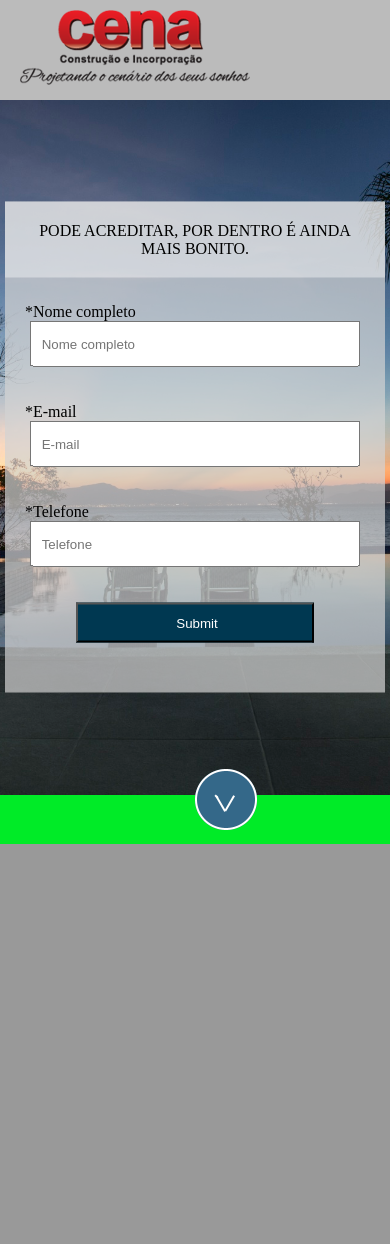
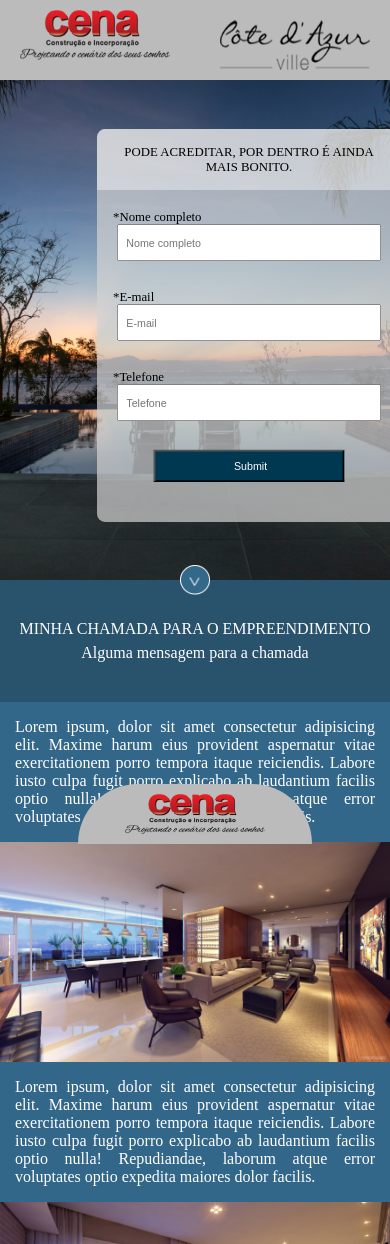
Before and after one commit to nobreerick/2-Projeto_Webmaster_Front-End, a plain HTML site: page index.html in a window 390 px wide. Shown: the top 1244 px of the page. Before the commit the page ends 844 px from the top, so only its background shows below. Drawn offline with Linux system fonts and the light colour scheme.

Commit message:
Inclusão da grid de conteúdo e footer animado, alteração na responsividade

```diff
--- a/index.html
+++ b/index.html
@@ -35,8 +35,43 @@
             </div>
             <div class="clear"></div>
             <img class="seta" src="./imagens/arrow.png">
+        </section><!--backgroundImg-->
+        <section id="calltoaction01" class="calltoaction">
+            <p>MINHA CHAMADA PARA O EMPREENDIMENTO</p>
+            <p>Alguma mensagem para a chamada</p>
         </section>
+        <section id="container01" class="container">
+            <div id="content01" class="content">
+                <p>Lorem ipsum, dolor sit amet consectetur adipisicing elit. Maxime harum eius provident aspernatur vitae exercitationem porro tempora itaque reiciendis. Labore iusto culpa fugit porro explicabo ab laudantium facilis optio nulla! Repudiandae, laborum atque error voluptates optio expedita maiores dolor facilis.</p>
+            </div>
+            <div id="underlayerimg01" class="underlayerimg">
+                <img id="contentimg01" class="contentimg" src="./imagens/mosaico1.jpg">
+            </div>
+            <div id="underlayerimg02" class="underlayerimg">
+                <img id="contentimg02" class="contentimg" src="./imagens/mosaico2.jpg">
+            </div>
+            <div id="content02" class="content">
+                <p>Lorem ipsum, dolor sit amet consectetur adipisicing elit. Maxime harum eius provident aspernatur vitae exercitationem porro tempora itaque reiciendis. Labore iusto culpa fugit porro explicabo ab laudantium facilis optio nulla! Repudiandae, laborum atque error voluptates optio expedita maiores dolor facilis.</p>
+            </div>
+            <div id="content03" class="content">
+                <p>Lorem ipsum, dolor sit amet consectetur adipisicing elit. Maxime harum eius provident aspernatur vitae exercitationem porro tempora itaque reiciendis. Labore iusto culpa fugit porro explicabo ab laudantium facilis optio nulla! Repudiandae, laborum atque error voluptates optio expedita maiores dolor facilis.</p>
+            </div>
+            <div id="underlayerimg03" class="underlayerimg">
+                <img id="contentimg03" class="contentimg" src="./imagens/mosaico3.jpg">
+            </div>
+            <div id="underlayerimg04" class="underlayerimg">
+                <img id="contentimg04" class="contentimg" src="./imagens/mosaico4.jpg">
+            </div>
+            <div id="content04" class="content">
+                <p>Lorem ipsum, dolor sit amet consectetur adipisicing elit. Maxime harum eius provident aspernatur vitae exercitationem porro tempora itaque reiciendis. Labore iusto culpa fugit porro explicabo ab laudantium facilis optio nulla! Repudiandae, laborum atque error voluptates optio expedita maiores dolor facilis.</p>
+            </div>
+        </section><!--content-->
     </main>
-    <footer></footer>
+    <footer>
+        <img class="logo" id="logo3" src="./imagens/logo1.png">
+        <p>Informação de contato:</p>
+        <p>Telefone: (XX) XXXXX-XXXX</p>
+        <p>E-mail: empresa@dominio.com</p>
+    </footer>
 </body>
 </html>
--- a/style.css
+++ b/style.css
@@ -37,9 +37,9 @@ header {
 
 main {
     width: 100%;
-    height: 100%;
     background-color: white;
     display: flex;
+    flex-direction: column;
     padding: 0;
 }
 
@@ -50,8 +50,7 @@ section[id="backgroundImg"] {
     background-size:cover;
     background-repeat: no-repeat;
     align-self: center;
-    margin: 0 10%;
-    width: 100%;
+    width: 80%;
     height: 100%;
     position: relative;
 }
@@ -59,7 +58,9 @@ section[id="backgroundImg"] {
 div[id="underlayer01"] {
     float: right;
 }
+
 form {
+    border-radius: 10px;
     margin: 15px 30px;
     background-color: rgba(211, 211, 211,0.7);
     width: 340px;
@@ -69,6 +70,7 @@ form {
 }
 
 form p {
+    border-radius: 10px 10px 0px 0px;
     background-color: rgba(255, 255, 255, 0.4);
     text-align: center;
     padding: 20px;
@@ -90,10 +92,66 @@ form input[id="submit"]{
     margin-bottom: 30px;
 }
 
+.calltoaction {
+    display: flex;
+    flex-direction: column;
+    align-items: center;
+    width: 80%;
+    margin: 0 10%;
+    background-color: #29526D;
+    color: white;
+}
+
+.calltoaction p:first-child {
+    margin-top: 40px;
+}
+
+.calltoaction p:last-child {
+    margin-top: -10px;
+    margin-bottom: 40px;
+}
+
 .seta {
+    width: 45px;
+    height: 8%;
     position: absolute;
-    top: 96.3%;
+    top: 100%;
     left: 50%;
+    transform: translate(-50%,-50%);
+}
+
+.container {
+    margin: 0 10%;
+    background-color: purple;
+    display: grid;
+    grid-template-columns: 1fr 1fr;
+    grid-auto-rows: minmax(100px auto);
+}
+
+.content {
+    color: white;
+    width: 100%;
+    display: flex;
+    align-items: center;
+    background-color: #32678a;
+}
+
+.content > p {
+    padding: 0 15px;
+    text-align: justify;
+}
+
+.underlayerimg {
+    width: 100%;
+    background-color: rosybrown;
+    display: flex;
+    align-items: center;
+}
+
+.contentimg {
+    width: 100%;
+    height: 100%;
+    box-sizing: content-box;
 }
 
 .clear {
@@ -102,20 +160,102 @@ form input[id="submit"]{
 }
 
 footer {
-    width: 100%;
+    border-radius: 100px 100px 0px 0px;
+    position: fixed;
+    bottom: 0;
+    left: 20%;
+    width: 60%;
     height: 60px;
-    background-color: #00eb27;
+    background-color: #BBBBBB;
+}
+
+footer > img {
+    width: 140px;
+    height: 40px;
+    position: absolute;
+    top: 0.1px;
+    left: 50%;
+    transform: translate(-50%,0%);
+}
+
+footer > p {
+    visibility: hidden;
+    text-align: center;
+}
+
+footer:hover {
+    animation: animacao_1 1s forwards;
 }
 
 @media screen and (max-width: 640px) {
+    header > img {
+        width: 150px;
+        height: 50px;
+    }
+
     section[id="backgroundImg"] {
         margin: 0;
+        width: 100%;
+        height: 500px;
     }
+
     form {
         margin: 0;
         position: absolute;
-        top: 50%;
+        top: 0%;
+        left: 15%;
+        transform: scale(0.8)
+    }
+
+    .calltoaction {
+        width: 100%;
+        margin:0;
+    }
+
+    .seta {
+        position: absolute;
         left: 50%;
-        transform: translate(-50%,-50%);
+        top: 100%;
+        transform: translate(-50%,-50%) ;
+        width: 30px;
+        height: 30px;
+    }
+    .container {
+        margin: 0;
+        grid-template-columns: 1fr;
+    }
+
+    .content[id="content01"] {
+        order: 1;
+    }
+    .content[id="content02"] {
+        order: 3;
+    }
+    .content[id="content03"] {
+        order: 5;
+    }
+    .content[id="content04"] {
+        order: 7;
+    }
+    .underlayerimg[id="underlayerimg01"] {
+        order: 2;
+    }
+    .underlayerimg[id="underlayerimg02"] {
+        order: 4;
+    }
+    .underlayerimg[id="underlayerimg03"] {
+        order: 6;
+    }
+    .underlayerimg[id="underlayerimg04"] {
+        order: 8;
     }
 }
+
+@keyframes animacao_1 {
+    from {
+    }
+
+    to {
+       height: 25%;
+    }
+}
```
